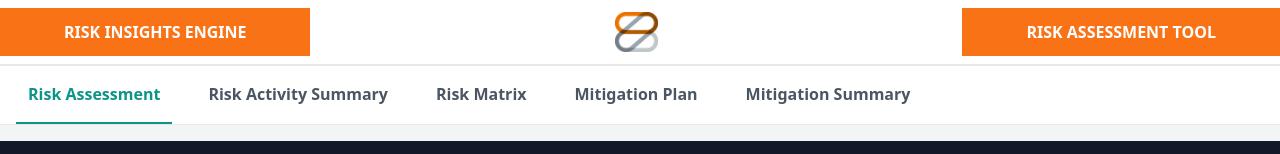
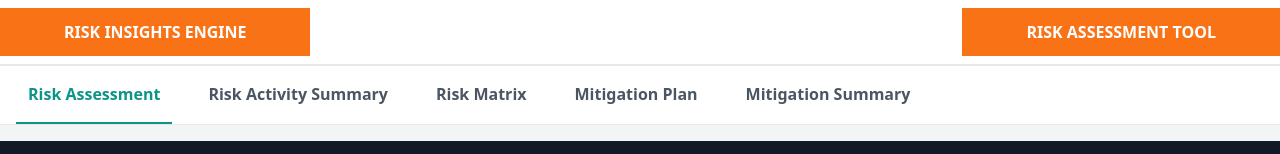
Before and after one commit to gaurang-choudhari8/Risk-Assessment-Tool-Demo, a React (Create React App) app: page / in a window 1280 px wide. Shown: the top 154 px of the page. Built offline with nearby package versions, Linux system fonts and the light colour scheme.

Commit message:
Removing the logo

```diff
--- a/src/components/risk_assessment_tool.jsx
+++ b/src/components/risk_assessment_tool.jsx
@@ -861,7 +861,7 @@ const RiskAssessmentTool = () => {
           <div className="flex items-center space-x-4">
             <div className="bg-orange-500 text-white text-l font-bold px-16 py-3">RISK INSIGHTS ENGINE</div>
           </div>
-            <img src={logo} alt="Company Logo" className="h-10 w-auto" />
+            {/*<img src={logo} alt="Company Logo" className="h-10 w-auto" />*/}
           <div className="bg-orange-500 text-white text-l font-bold px-16 py-3">RISK ASSESSMENT TOOL</div>
         </div>
       </div>
```
